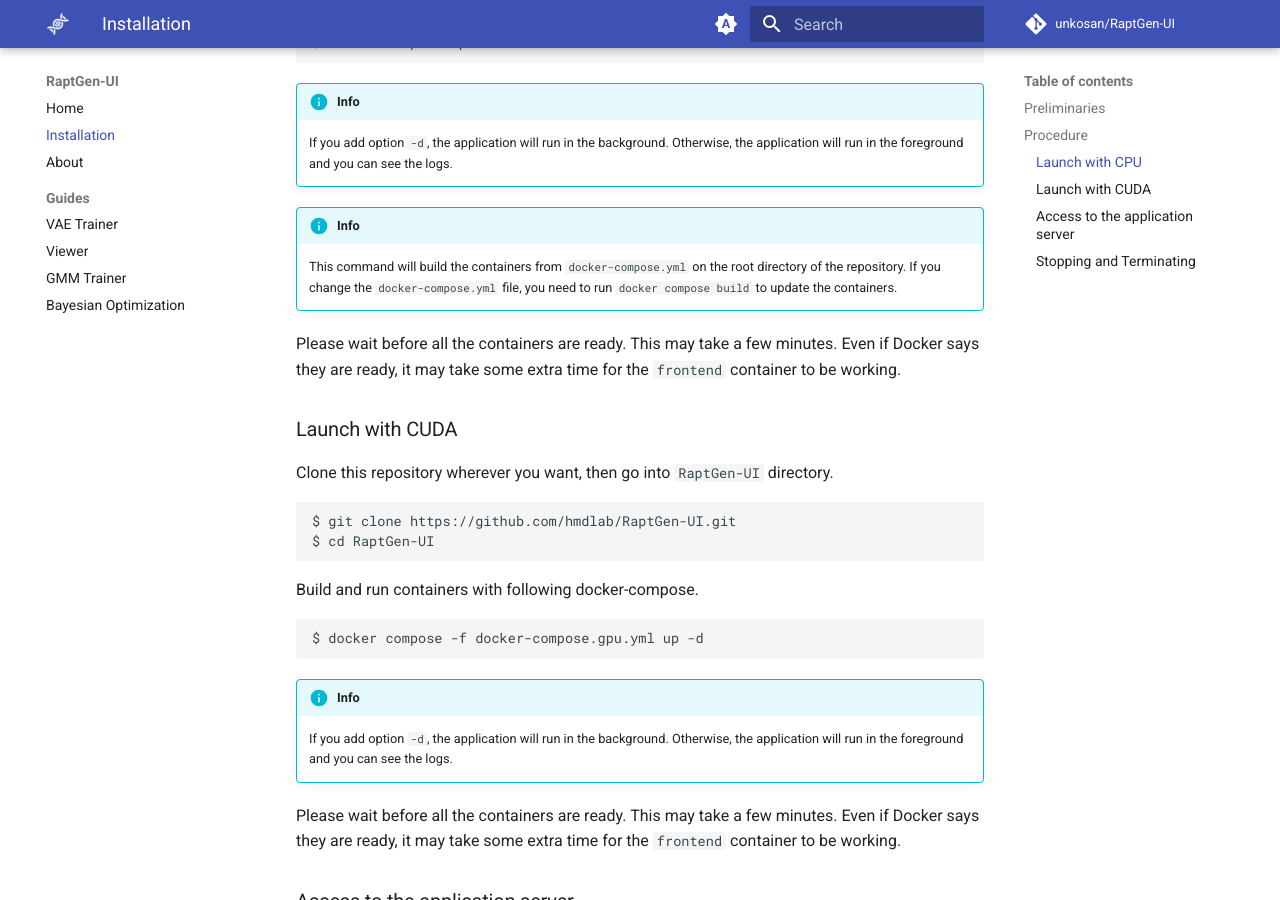
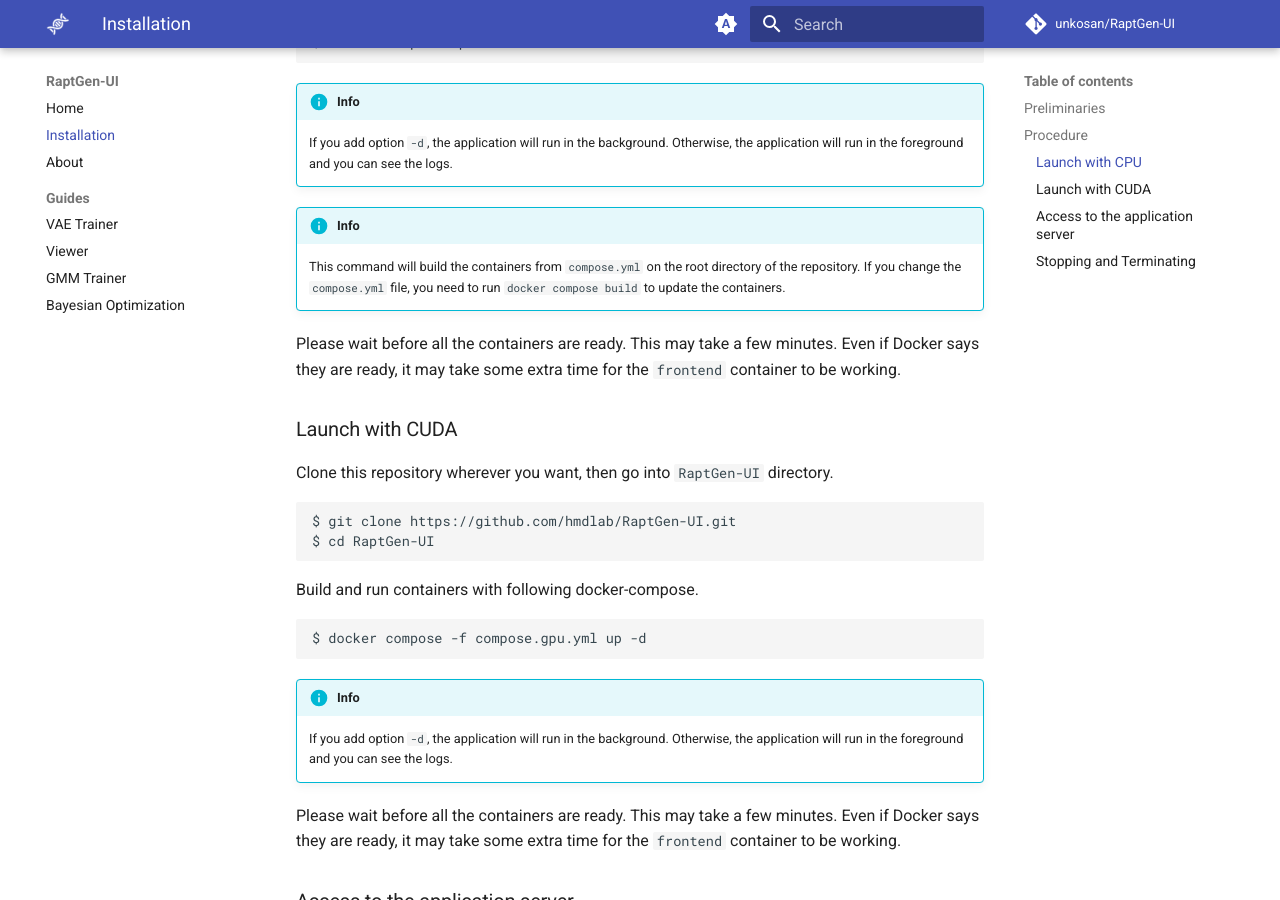
Before and after one commit to unkosan/RaptGen-UI, an MkDocs documentation site: the page built from docs/setup.md, in a window 1280 px wide and 900 px high, scrolled down 725 px. Built offline with MkDocs 1.6.1 and Material for MkDocs 9.7.7, drawn with Linux system fonts in a browser that asks for light colours; comment, search, counter and statistics services are not loaded.

Commit message:
feat: changed the name of compose file

````diff
--- a/docs/setup.md
+++ b/docs/setup.md
@@ -38,7 +38,7 @@
 
 !!! info
 
-    This command will build the containers from `docker-compose.yml` on the root directory of the repository. If you change the `docker-compose.yml` file, you need to run `docker compose build` to update the containers.
+    This command will build the containers from `compose.yml` on the root directory of the repository. If you change the `compose.yml` file, you need to run `docker compose build` to update the containers.
 
 Please wait before all the containers are ready. This may take a few minutes. Even if Docker says they are ready, it may take some extra time for the `frontend` container to be working.
 
@@ -54,7 +54,7 @@
 Build and run containers with following docker-compose.
 
 ```shell
-$ docker compose -f docker-compose.gpu.yml up -d
+$ docker compose -f compose.gpu.yml up -d
 ```
 
 !!! info
````
Also changed, not shown: compose.dev.yml (renamed from docker-compose.dev.yml), compose.gpu.yml (renamed from docker-compose.gpu.yml), compose.yml (renamed from docker-compose.yml), 3 other files.
